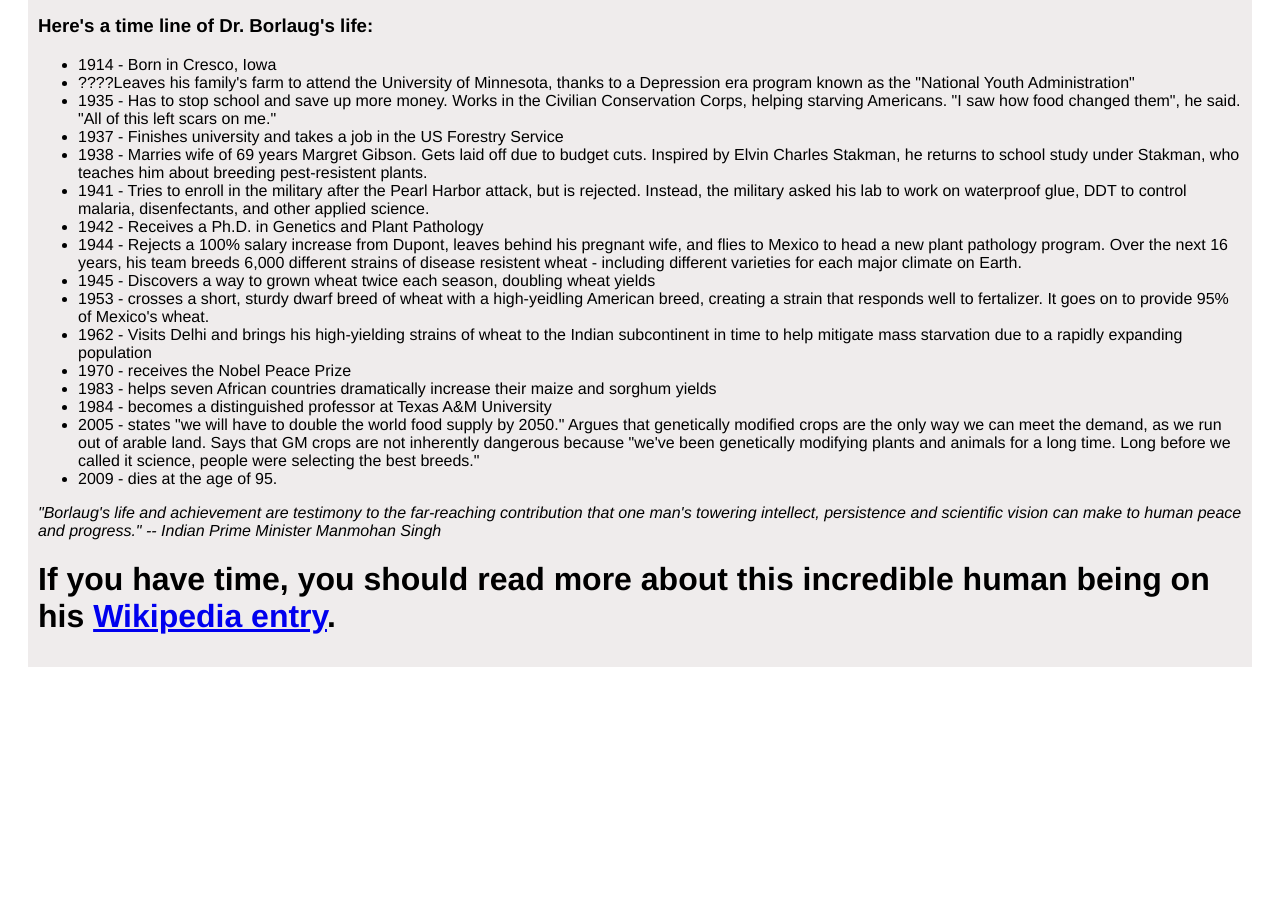
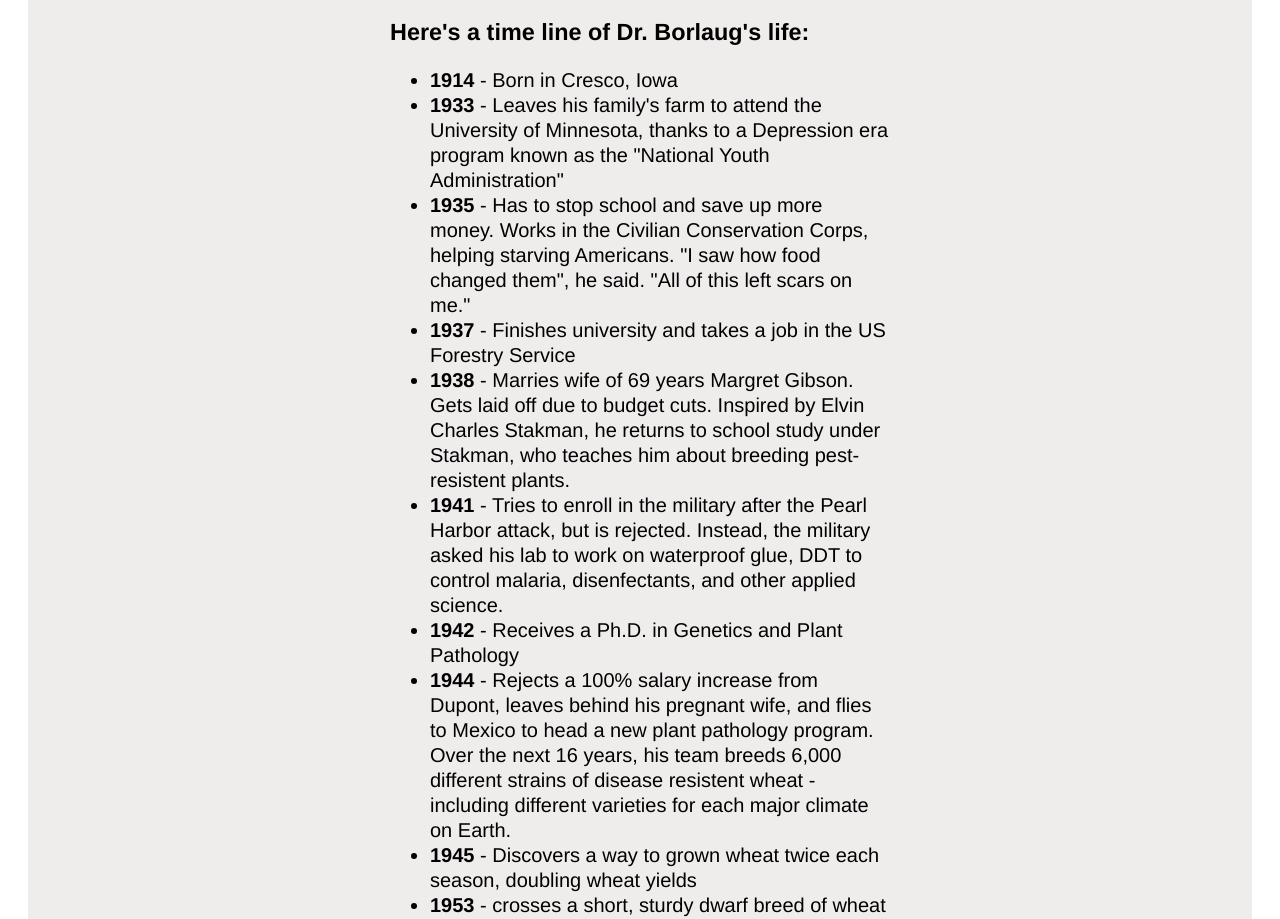
Before and after one commit to chrisxjacobi/fCC-responsive-1_tribute, a plain HTML site: page index.html in a window 1280 px wide. Shown: the part 524-1443 px from the top of the page. Before the commit the page ends 1211 px from the top, so only its background shows below. Drawn offline with Linux system fonts and the light colour scheme.

Commit message:
continued styling of tribute info

```diff
--- a/index.html
+++ b/index.html
@@ -21,32 +21,31 @@
         <div id="tribute-info">
             <h3>Here's a time line of Dr. Borlaug's life:</h3>
             <ul>
-                <li>1914 - Born in Cresco, Iowa</li>
-                <li>????Leaves his family's farm to attend the University of Minnesota, thanks to a Depression era program known as the "National Youth Administration"</li>
-                <li>1935 - Has to stop school and save up more money. Works in the Civilian Conservation Corps, helping starving Americans. "I saw how food changed them", he said. "All of this left scars on me."</li>
-                <li>1937 - Finishes university and takes a job in the US Forestry Service</li>
-                <li>1938 - Marries wife of 69 years Margret Gibson. Gets laid off due to budget cuts. Inspired by Elvin Charles Stakman, he returns to school study under Stakman, who teaches him about breeding pest-resistent plants.</li>
-                <li>1941 - Tries to enroll in the military after the Pearl Harbor attack, but is rejected. Instead, the military asked his lab to work on waterproof glue, DDT to control malaria, disenfectants, and other applied science.</li>
-                <li>1942 - Receives a Ph.D. in Genetics and Plant Pathology
+                <li><strong>1914</strong> - Born in Cresco, Iowa</li>
+                <li><strong>1933</strong> - Leaves his family's farm to attend the University of Minnesota, thanks to a Depression era program known as the "National Youth Administration"</li>
+                <li><strong>1935</strong> - Has to stop school and save up more money. Works in the Civilian Conservation Corps, helping starving Americans. "I saw how food changed them", he said. "All of this left scars on me."</li>
+                <li><strong>1937</strong> - Finishes university and takes a job in the US Forestry Service</li>
+                <li><strong>1938</strong> - Marries wife of 69 years Margret Gibson. Gets laid off due to budget cuts. Inspired by Elvin Charles Stakman, he returns to school study under Stakman, who teaches him about breeding pest-resistent plants.</li>
+                <li><strong>1941</strong> - Tries to enroll in the military after the Pearl Harbor attack, but is rejected. Instead, the military asked his lab to work on waterproof glue, DDT to control malaria, disenfectants, and other applied science.</li>
+                <li><strong>1942</strong> - Receives a Ph.D. in Genetics and Plant Pathology
                 </li>
-                <li>1944 - Rejects a 100% salary increase from Dupont, leaves behind his pregnant wife, and flies to Mexico to head a new plant pathology program. Over the next 16 years, his team breeds 6,000 different strains of disease resistent wheat - including different varieties for each major climate on Earth.</li>
-                <li>1945 - Discovers a way to grown wheat twice each season, doubling wheat yields
+                <li><strong>1944</strong> - Rejects a 100% salary increase from Dupont, leaves behind his pregnant wife, and flies to Mexico to head a new plant pathology program. Over the next 16 years, his team breeds 6,000 different strains of disease resistent wheat - including different varieties for each major climate on Earth.</li>
+                <li><strong>1945</strong> - Discovers a way to grown wheat twice each season, doubling wheat yields
                 </li>
-                <li>1953 - crosses a short, sturdy dwarf breed of wheat with a high-yeidling American breed, creating a strain that responds well to fertalizer. It goes on to provide 95% of Mexico's wheat.</li>
-                <li>1962 - Visits Delhi and brings his high-yielding strains of wheat to the Indian subcontinent in time to help mitigate mass starvation due to a rapidly expanding population</li>
-                <li>1970 - receives the Nobel Peace Prize</li>
-                <li>1983 - helps seven African countries dramatically increase their maize and sorghum yields</li>
-                <li>1984 - becomes a distinguished professor at Texas A&M University</li>
-                <li>2005 - states "we will have to double the world food supply by 2050." Argues that genetically modified crops are the only way we can meet the demand, as we run out of arable land. Says that GM crops are not inherently dangerous because "we've been genetically modifying plants and animals for a long time. Long before we called it science, people were selecting the best breeds."</li>
-                <li>2009 - dies at the age of 95.</li>
+                <li><strong>1953</strong> - crosses a short, sturdy dwarf breed of wheat with a high-yeidling American breed, creating a strain that responds well to fertalizer. It goes on to provide 95% of Mexico's wheat.</li>
+                <li><strong>1962</strong> - Visits Delhi and brings his high-yielding strains of wheat to the Indian subcontinent in time to help mitigate mass starvation due to a rapidly expanding population</li>
+                <li><strong>1970</strong> - receives the Nobel Peace Prize</li>
+                <li><strong>1983</strong> - helps seven African countries dramatically increase their maize and sorghum yields</li>
+                <li><strong>1984</strong> - becomes a distinguished professor at Texas A&M University</li>
+                <li><strong>2005</strong> - states "we will have to double the world food supply by 2050." Argues that genetically modified crops are the only way we can meet the demand, as we run out of arable land. Says that GM crops are not inherently dangerous because "we've been genetically modifying plants and animals for a long time. Long before we called it science, people were selecting the best breeds."</li>
+                <li><strong>2009</strong> - dies at the age of 95.</li>
             </ul>
-
-            <p><em>"Borlaug's life and achievement are testimony to the far-reaching contribution that one man's towering intellect, persistence and scientific vision can make to human peace and progress."
+        </div>
+        <p><em>"Borlaug's life and achievement are testimony to the far-reaching contribution that one man's towering intellect, persistence and scientific vision can make to human peace and progress."
 
                 -- Indian Prime Minister Manmohan Singh</em></p>
 
-            <h1>If you have time, you should read more about this incredible human being on his <a href="https://en.wikipedia.org/wiki/Norman_Borlaug" target="_blank">Wikipedia entry</a>.
-        </div>
+            <h1>If you have time, you should read more about this incredible human being on his <a href="https://en.wikipedia.org/wiki/Norman_Borlaug" id="tribute-link" target="_blank">Wikipedia entry</a>.
 
     </main>
 
--- a/style.css
+++ b/style.css
@@ -6,6 +6,7 @@
     background-color: #efecec;
     margin: 20px;
     padding: 10px;
+    display: block;
 }
 
 #title {
@@ -34,3 +35,10 @@ img {
     text-align: center;
     padding-bottom: 20px;
 }
+
+#tribute-info {
+    font-size: 20px;
+    line-height: 25px;
+    margin: 0 auto;
+    max-width: 500px;
+}
```
